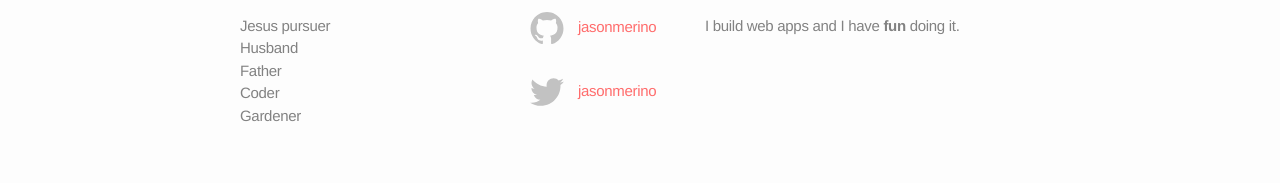
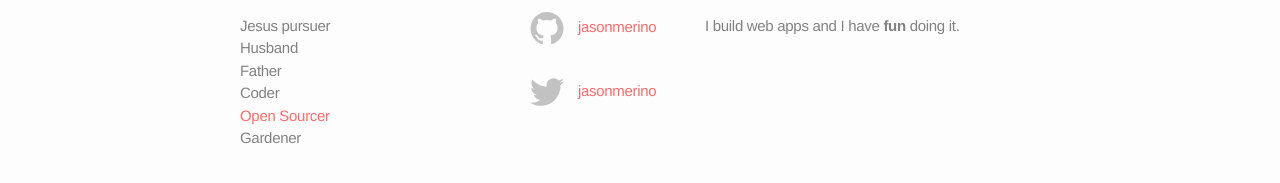
Before and after one commit to jasonmerino/jasonmerino.github.io, a Jekyll site: the page built from index.html, in a window 1280 px wide. Shown: the part 491-674 px from the top of the page. Built offline with Jekyll 4.4.1, drawn with Linux system fonts in a browser that asks for light colours; Markdown is read by kramdown in place of the engine named in the settings.

Commit message:
Adds open source report card link to footer.

```diff
--- a/_includes/footer.html
+++ b/_includes/footer.html
@@ -10,6 +10,7 @@
         <li>Husband</li>
         <li>Father</li>
         <li>Coder</li>
+        <li><a href="http://osrc.dfm.io/jasonmerino/">Open Sourcer</a></li>
         <li>Gardener</li>
       </ul>
     </div>
```
